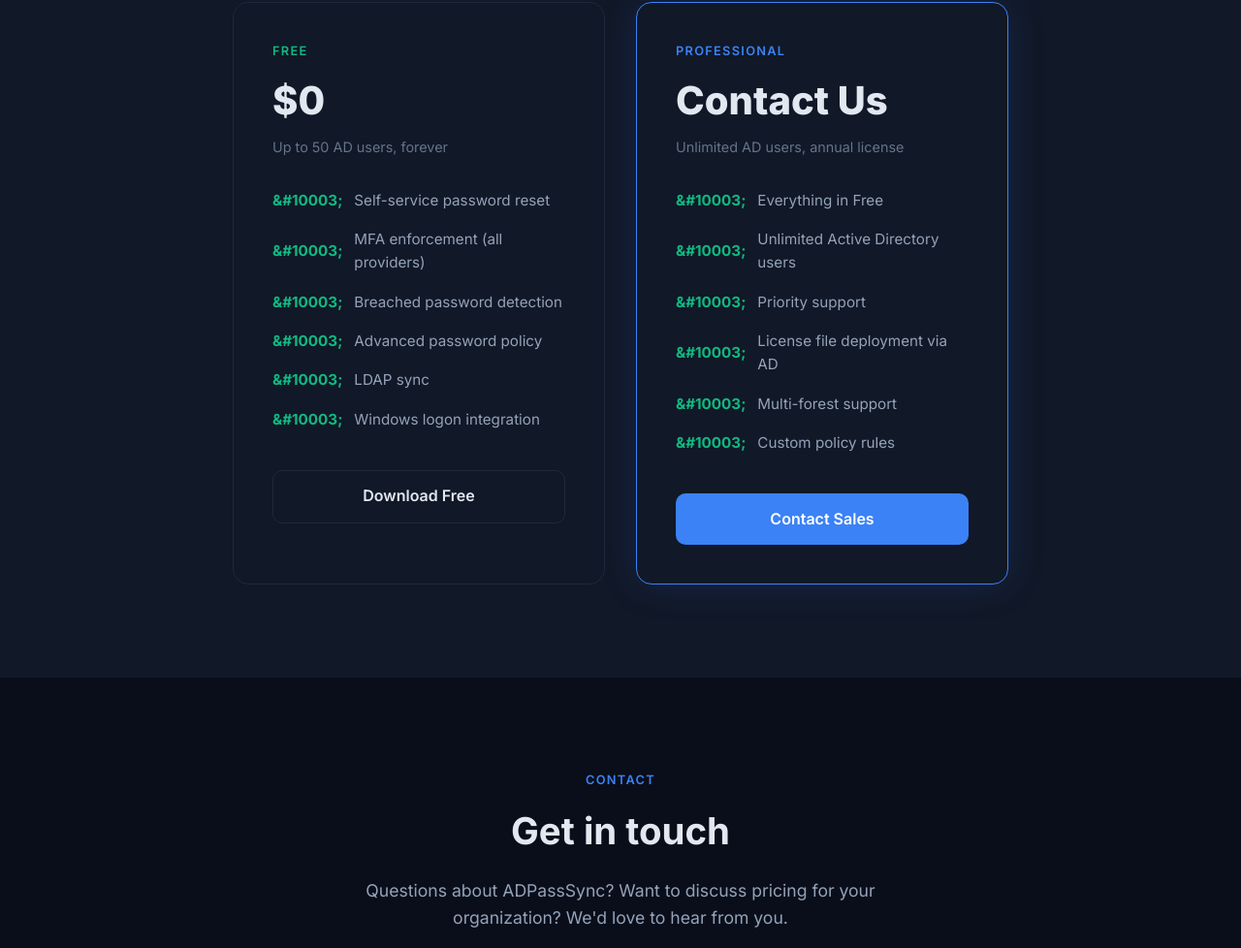
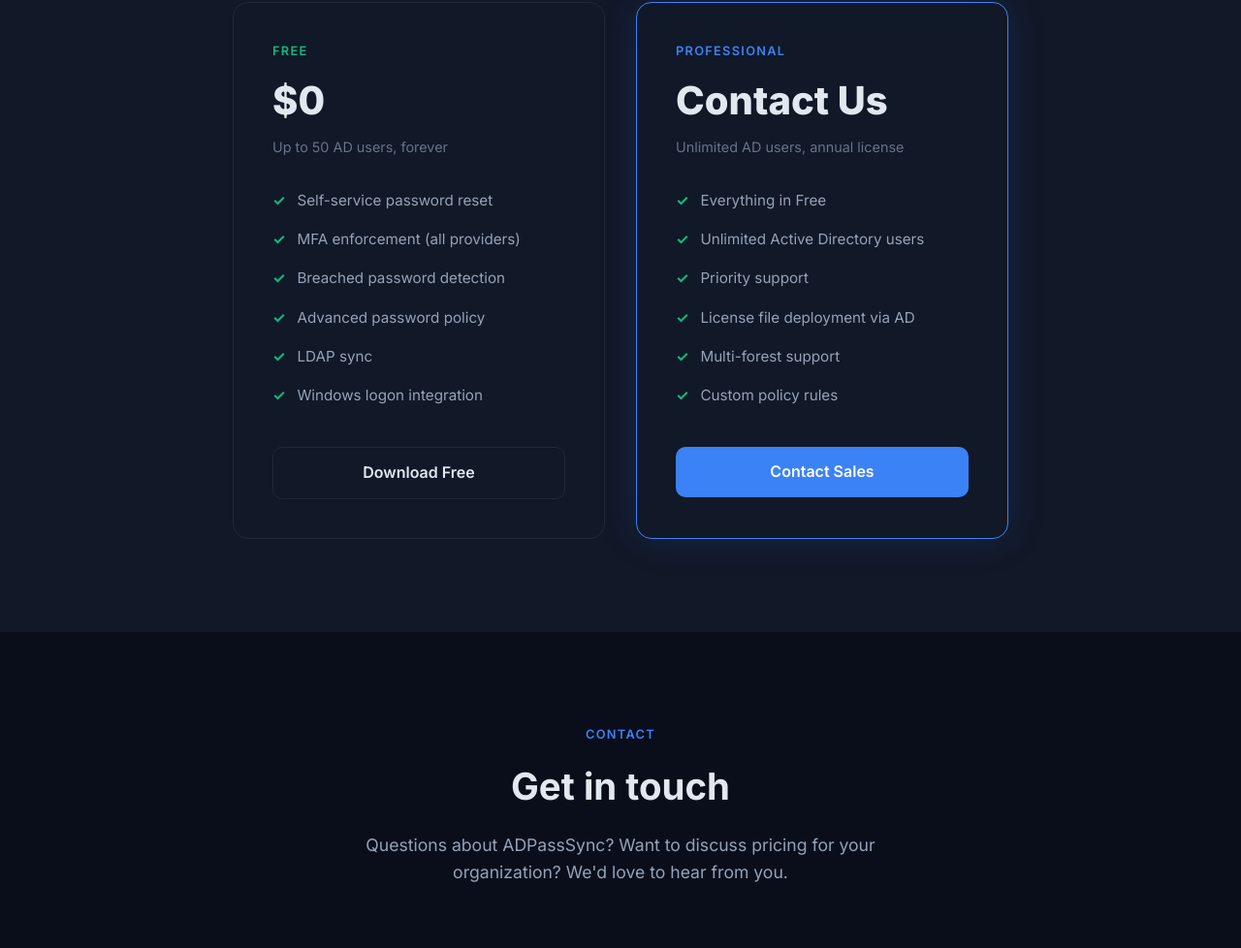
Before and after one commit to ADPassDev/adpasssync-site, a plain HTML site: page public/index.html in a window 1280 px wide. Shown: the part 3524-4502 px from the top of the page at 97% size. Drawn offline with Linux system fonts and the light colour scheme.

Commit message:
Fix: use CSS unicode escape for checkmarks in pricing

```diff
--- a/public/index.html
+++ b/public/index.html
@@ -228,7 +228,7 @@
             padding: 0.5rem 0; font-size: 0.95rem; color: var(--text-muted);
             display: flex; align-items: center; gap: 0.75rem;
         }
-        .pricing-features li::before { content: '&#10003;'; color: var(--green); font-weight: 700; }
+        .pricing-features li::before { content: '\2713'; color: var(--green); font-weight: 700; }
 
         /* CONTACT */
         .contact-card {
```
